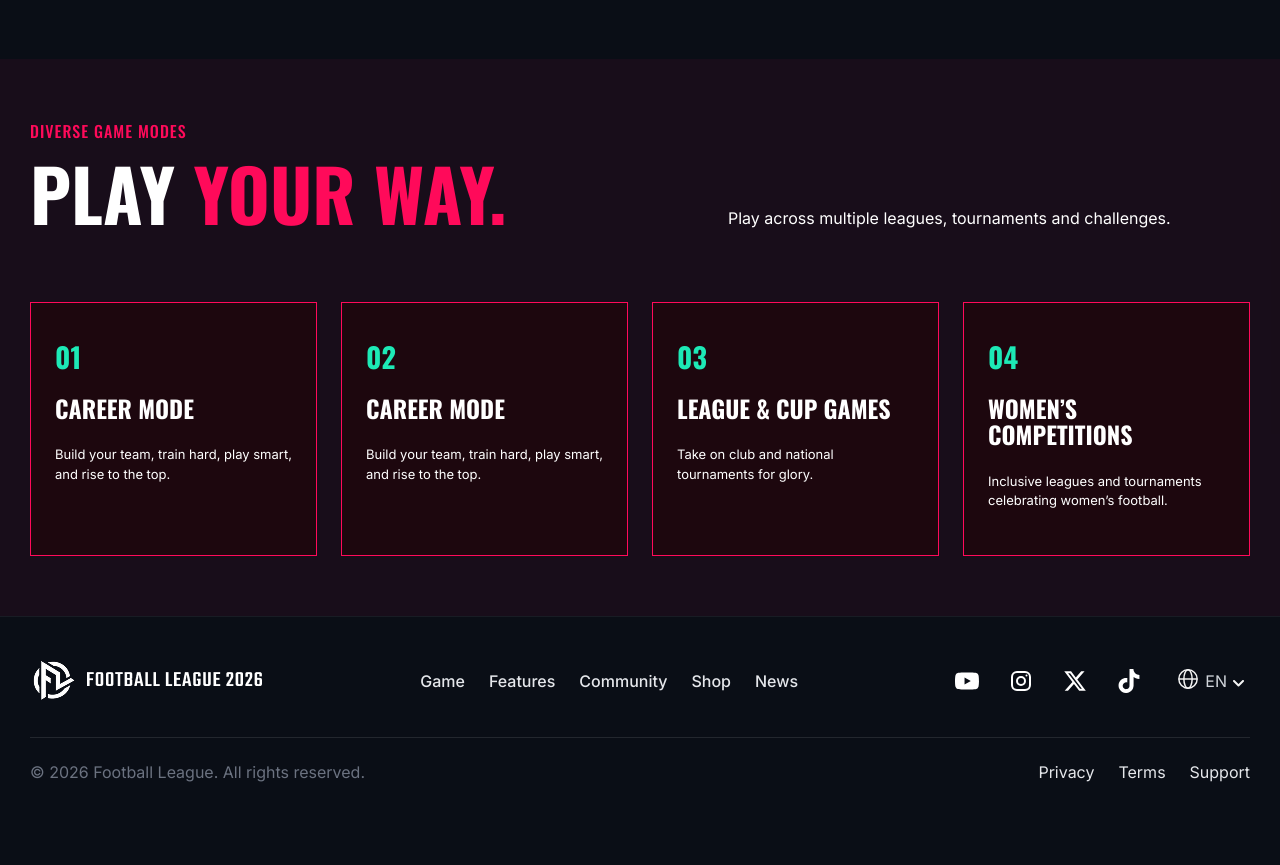
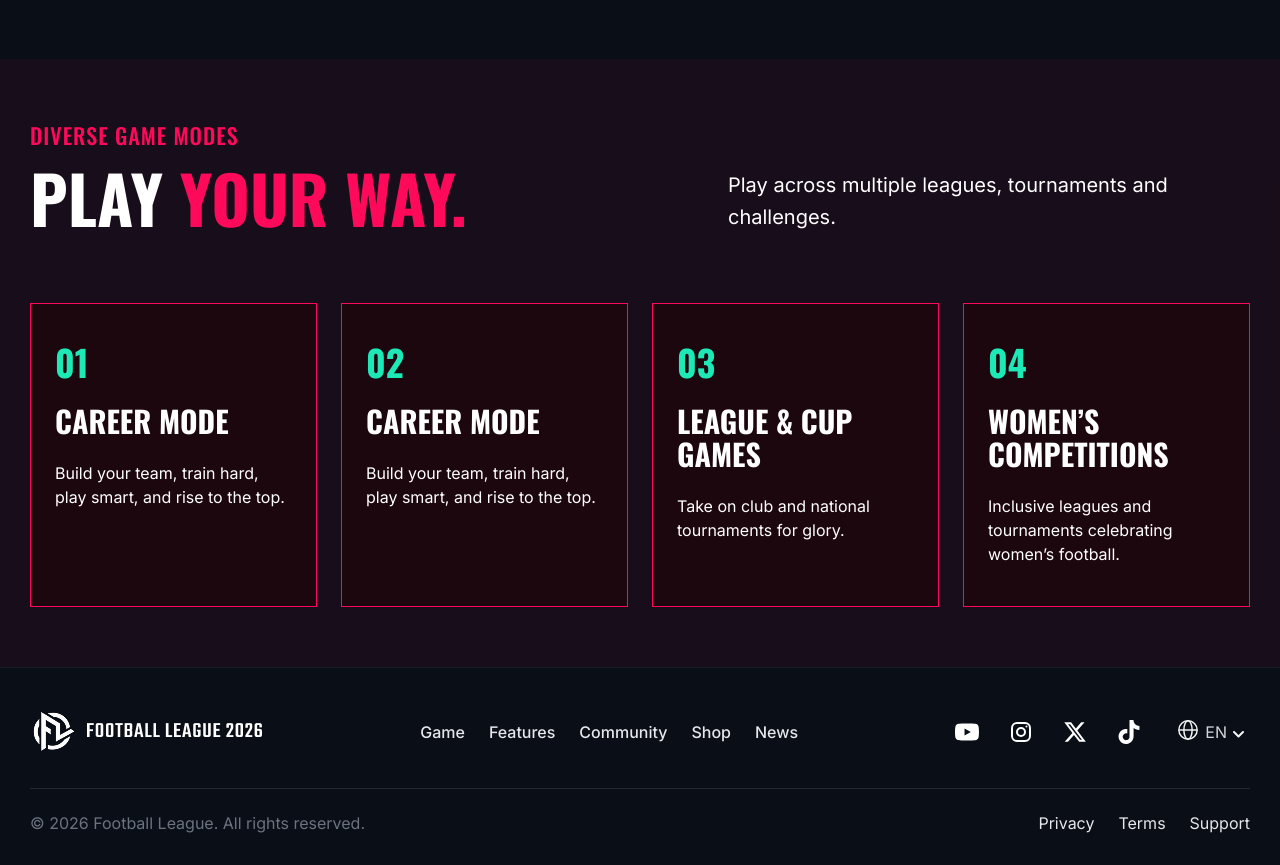
Before and after one commit to jyotithecode-sudo/football-website, a React (Vite) app: page /features in a window 1280 px wide. Shown: the part 1091-1956 px from the top of the page. Before the commit the page ends 1905 px from the top, so only its background shows below. Built offline with nearby package versions, Linux system fonts and the light colour scheme.

Commit message:
Fix Features page build

```diff
--- a/src/FeaturesPage.css
+++ b/src/FeaturesPage.css
@@ -295,7 +295,7 @@ span.feature-card-badge {
 .modes-eyebrow {
   margin: 0;
   font-family: "Oswald", sans-serif;
-  font-size: 16px;
+  font-size: 22px;
   font-weight: 500;
   letter-spacing: 1px;
   text-transform: uppercase;
@@ -305,7 +305,7 @@ span.feature-card-badge {
 .modes-title {
   margin: 0;
   font-family: "Oswald", sans-serif;
-  font-size: 72px;
+  font-size: 66px;
   font-weight: 700;
   line-height: 1.1;
   text-transform: uppercase;
@@ -320,7 +320,7 @@ span.feature-card-badge {
   width: 522px;
   max-width: 100%;
   margin: 0;
-  font-size: 16px;
+  font-size: 20px;
   line-height: 1.6;
   color: #fff;
 }
@@ -345,7 +345,7 @@ span.feature-card-badge {
 
 .modes-card-number {
   font-family: "Oswald", sans-serif;
-  font-size: 28px;
+  font-size: 36px;
   font-weight: 600;
   line-height: 1;
   color: #1de9b6;
@@ -354,7 +354,7 @@ span.feature-card-badge {
 .modes-card-title {
   margin: 0;
   font-family: "Oswald", sans-serif;
-  font-size: 24px;
+  font-size: 30px;
   font-weight: 600;
   line-height: 1.1;
   text-transform: uppercase;
@@ -363,7 +363,7 @@ span.feature-card-badge {
 
 .modes-card-desc {
   margin: 0;
-  font-size: 13px;
+  font-size: 16px;
   line-height: 1.5;
   color: #fff;
 }
```
